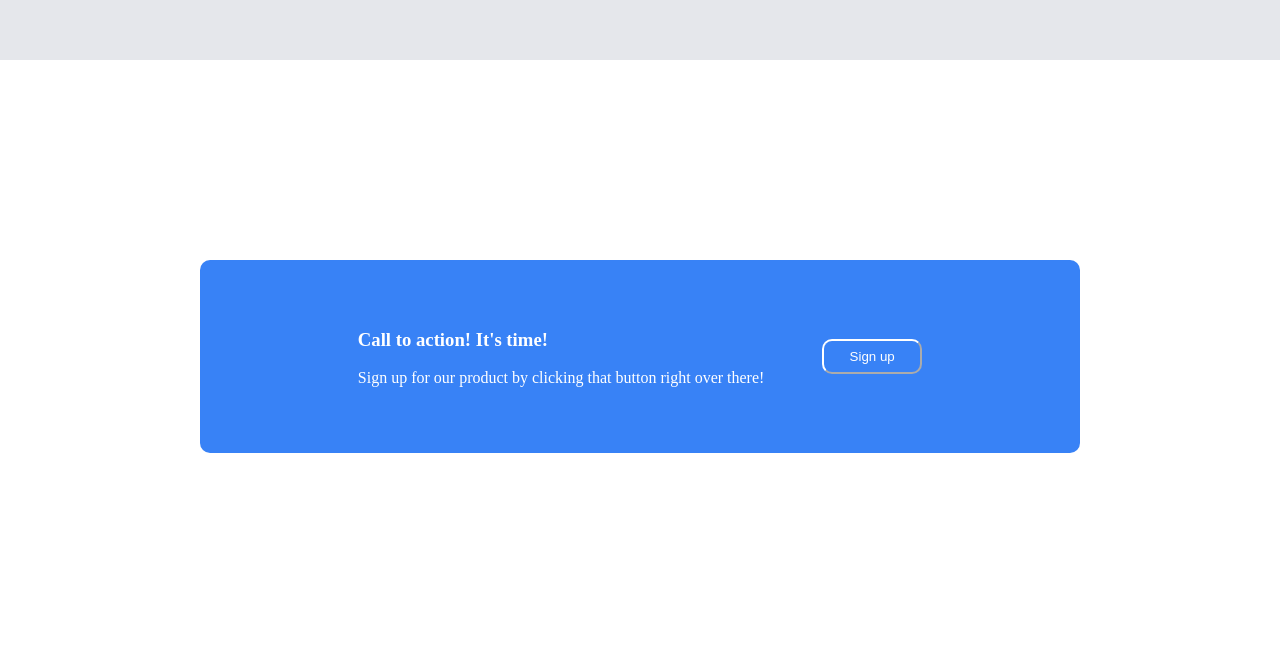
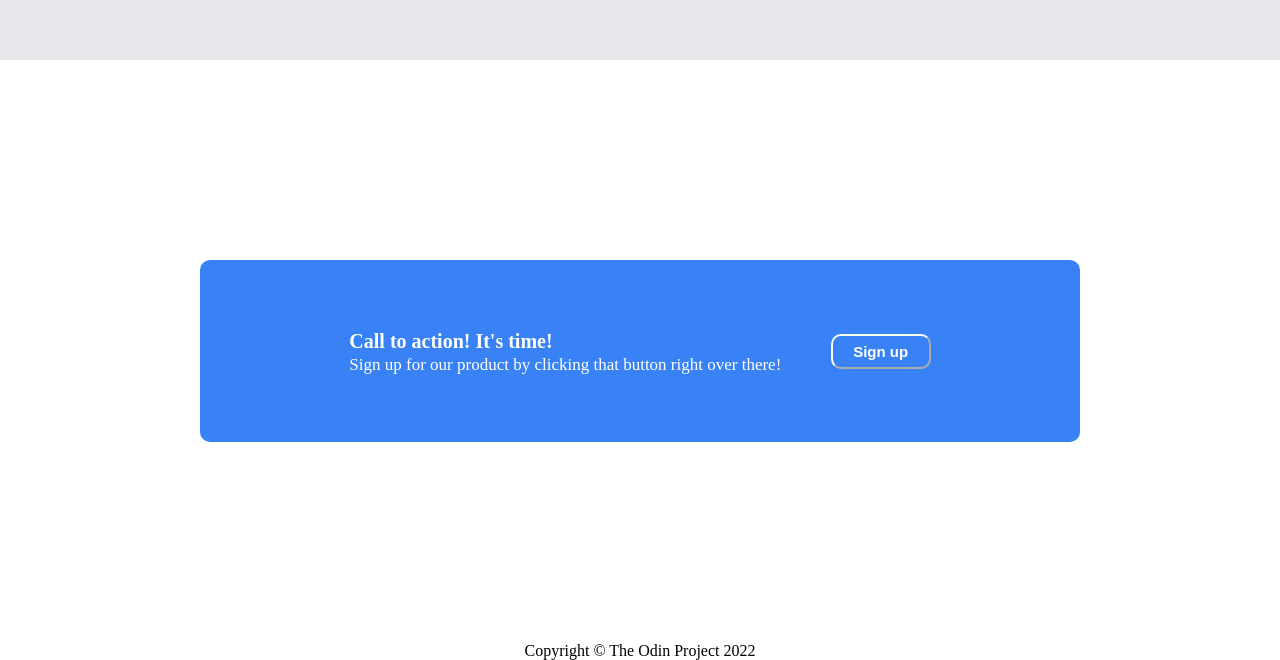
Before and after one commit to duhnuker/foundations-landing-page, a plain HTML site: page index.html in a window 1280 px wide. Shown: the part 1639-2299 px from the top of the page. Drawn offline with Linux system fonts and the light colour scheme; files whose address does not match are found by name.

Commit message:
bottom sign up section DONE

```diff
--- a/index.html
+++ b/index.html
@@ -75,12 +75,10 @@
         </div>
     <button>Sign up</button>
     </div>
+</div>
 
-
-
-
-
-
+<div class="footer">
+Copyright &copy; The Odin Project 2022
 
 </div>
 
--- a/style.css
+++ b/style.css
@@ -159,14 +159,19 @@ p.hero {
     border-radius: 10px;
     width: 100px;
     height: 35px;
+    font-size: 15px;
+    font-weight: 600;
 }
 
 h3 {
     color: white;
     text-align: left;
+    margin-bottom: -15px;
+    font-size: 20px;
 }
 
 .blue-box-text p {
     color: white;
     text-align: left;
+    font-size: 17px;
 }
```
